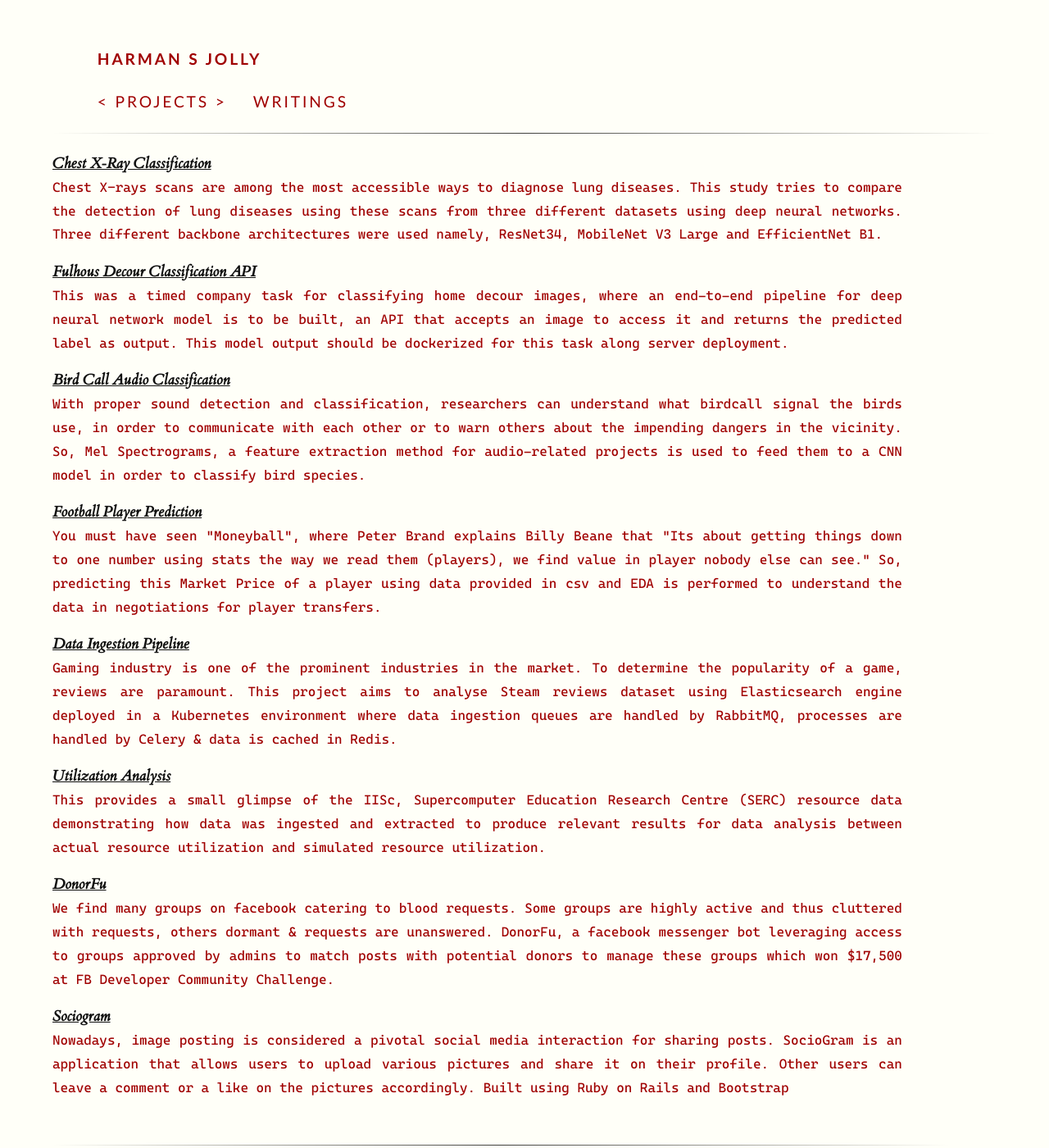
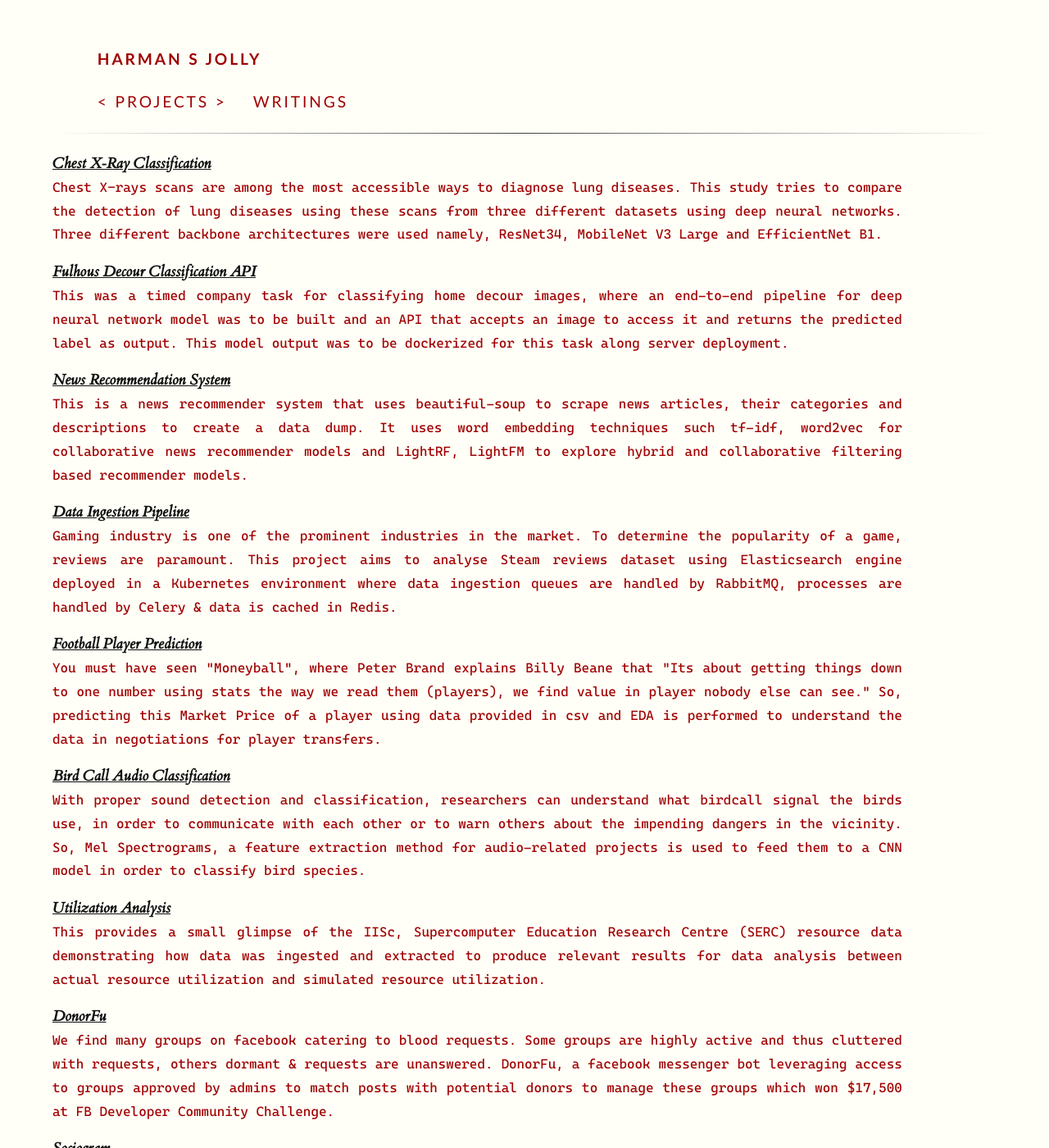
Before and after one commit to coderjolly/coderjolly.github.io, a Jekyll site: the page built from projects.md, in a window 1280 px wide and 1400 px high. Shown: the whole window at 82% size. Built offline with Jekyll 4.4.1, drawn with Linux system fonts in a browser that asks for light colours; a style sheet for code colours, icons or effects is not loaded; some of the changed text lies outside the part shown.

Commit message:
Added News Recommender 📰

```diff
--- a/projects.md
+++ b/projects.md
@@ -10,19 +10,23 @@ weight: 2
 
 
 [***Fulhous Decour Classification API***](https://github.com/coderjolly/fulhous-api)<br/>
-``This was a timed company task for classifying home decour images, where an end-to-end pipeline for deep neural network model is to be built, an API that accepts an image to access it and returns the predicted label as output. This model output should be dockerized for this task along server deployment.``
+``This was a timed company task for classifying home decour images, where an end-to-end pipeline for deep neural network model was to be built and an API that accepts an image to access it and returns the predicted label as output. This model output was to be dockerized for this task along server deployment.``
 
 
-[***Bird Call Audio Classification***](https://github.com/coderjolly/bird-call)<br/>
-``With proper sound detection and classification, researchers can understand what birdcall signal the birds use, in order to communicate with each other or to warn others about the impending dangers in the vicinity. So, Mel Spectrograms, a feature extraction method for audio-related projects is used to feed them to a CNN model in order to classify bird species.``
+[***News Recommendation System***](https://github.com/coderjolly/news-recommender)<br/>
+``This is a news recommender system that uses beautiful-soup to scrape news articles, their categories and descriptions to create a data dump. It uses word embedding techniques such tf-idf, word2vec for collaborative news recommender models and LightRF, LightFM to explore hybrid and collaborative filtering based recommender models.``
+
+
+[***Data Ingestion Pipeline***](https://github.com/coderjolly/data-ingestion-pipeline)<br/>
+``Gaming industry is one of the prominent industries in the market. To determine the popularity of a game, reviews are paramount. This project aims to analyse Steam reviews dataset using Elasticsearch engine deployed in a Kubernetes environment where data ingestion queues are handled by RabbitMQ, processes are handled by Celery & data is cached in Redis.``
 
 
 [***Football Player Prediction***](https://github.com/coderjolly/football-player-prediction)<br/>
 ``You must have seen "Moneyball", where Peter Brand explains Billy Beane that "Its about getting things down to one number using stats the way we read them (players), we find value in player nobody else can see." So, predicting this Market Price of a player using data provided in csv and EDA is performed to understand the data in negotiations for player transfers.``
 
 
-[***Data Ingestion Pipeline***](https://github.com/coderjolly/data-ingestion-pipeline)<br/>
-``Gaming industry is one of the prominent industries in the market. To determine the popularity of a game, reviews are paramount. This project aims to analyse Steam reviews dataset using Elasticsearch engine deployed in a Kubernetes environment where data ingestion queues are handled by RabbitMQ, processes are handled by Celery & data is cached in Redis.``
+[***Bird Call Audio Classification***](https://github.com/coderjolly/bird-call)<br/>
+``With proper sound detection and classification, researchers can understand what birdcall signal the birds use, in order to communicate with each other or to warn others about the impending dangers in the vicinity. So, Mel Spectrograms, a feature extraction method for audio-related projects is used to feed them to a CNN model in order to classify bird species.``
 
 
 [***Utilization Analysis***](https://github.com/coderjolly/utilisation-analysis)<br/>
@@ -34,4 +38,4 @@ weight: 2
 
 
 [***Sociogram***](https://github.com/coderjolly/sociogram)<br/>
-``Nowadays, image posting is considered a pivotal social media interaction for sharing posts. SocioGram is an application that allows users to upload various pictures and share it on their profile. Other users can leave a comment or a like on the pictures accordingly. Built using Ruby on Rails and Bootstrap``
+``Nowadays, image posting is considered a pivotal social media interaction for sharing posts. SocioGram is an application that allows users to upload various pictures and share it on their profile. Other users can leave a comment or a like on the pictures accordingly, built using Ruby on Rails and Bootstrap.``
```
